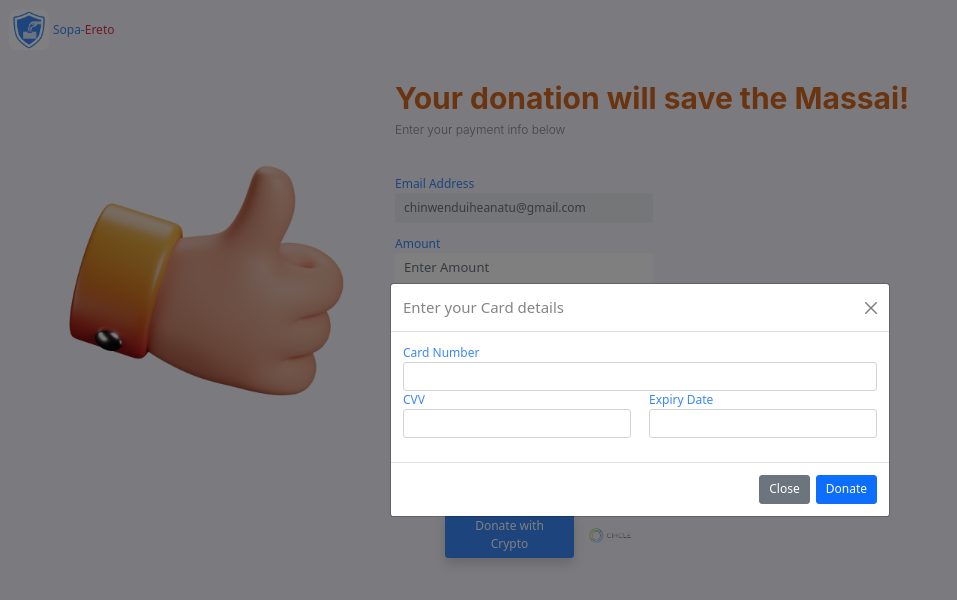
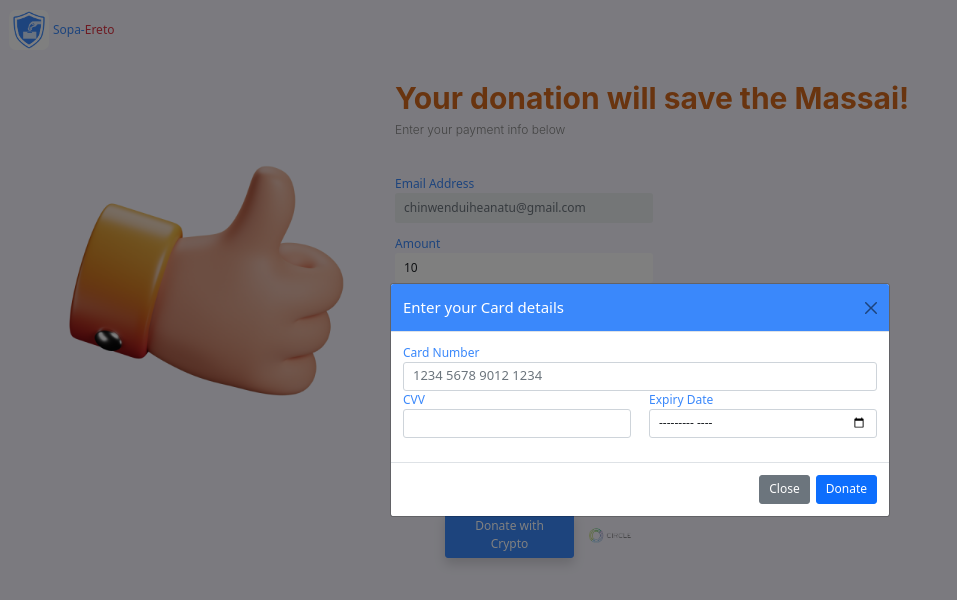
Before and after one commit to Excellence-arch/sopa-ereto, a React (Create React App) app: page /donor/payment in a window 1280 px wide. Both pictures are taken after a click on the button "Donate with Card". Shown: the top 600 px of the page, without its empty margins (0-957 px from the left). Built offline with nearby package versions, Linux system fonts and the light colour scheme; no server answers; a web font is replaced by a local one.

Commit message:
trying to do the card number input field

```diff
--- a/src/Components/Modal.js
+++ b/src/Components/Modal.js
@@ -1,7 +1,7 @@
 import React from 'react';
 
 // eslint-disable-next-line react/prop-types
-const Modal = ({ pay, cardNo, setCardNo, cvv, setCvv, expDate, setExpDate }) => {
+const Modal = ({ pay, cardNo, setCardNo, cvv, setCvv, expDate, setExpDate, getYears, spaceIt }) => {
   return (
     // <div>
     <div
@@ -10,10 +10,10 @@ const Modal = ({ pay, cardNo, setCardNo, cvv, setCvv, expDate, setExpDate }) =>
       tabIndex="-1"
       aria-labelledby="exampleModalLabel"
       aria-hidden="true">
-      <div className="modal-dialog modal-dialog-centered">
+      <div className="modal-dialog modal-dialog-centered rounds-start rounds-end border-0">
         <div className="modal-content">
-          <div className="modal-header">
-            <h5 className="modal-title" id="exampleModalLabel">
+          <div className="modal-header new-color">
+            <h5 className="modal-title text-white" id="exampleModalLabel">
               Enter your Card details
             </h5>
             <button
@@ -29,6 +29,8 @@ const Modal = ({ pay, cardNo, setCardNo, cvv, setCvv, expDate, setExpDate }) =>
                 <input
                   type={'text'}
                   value={cardNo}
+                  placeholder="1234 5678 9012 1234"
+                  onInput={spaceIt}
                   onChange={(e) => setCardNo(e.target.value)}
                   className="form-control"
                 />
@@ -45,9 +47,12 @@ const Modal = ({ pay, cardNo, setCardNo, cvv, setCvv, expDate, setExpDate }) =>
               <div className="col-6">
                 <label className="text-blue">Expiry Date</label>
                 <input
-                  type={'text'}
+                  type={'month'}
                   value={expDate}
-                  onChange={(e) => setExpDate(e.target.value)}
+                  onChange={(e) => {
+                    getYears;
+                    setExpDate(e.target.value);
+                  }}
                   className="form-control"
                 />
               </div>
--- a/src/Pages/Payment.js
+++ b/src/Pages/Payment.js
@@ -10,14 +10,16 @@ import Modal from '../Components/Modal';
 import NewNav from '../Layouts/NewNav';
 
 const Payment = () => {
-  const [amount, setAmount] = useState();
-  const [currency, setCurrency] = useState();
+  const [amount, setAmount] = useState('10');
+  const [currency, setCurrency] = useState('USD');
   const email = 'chinwenduiheanatu@gmail.com';
   const [isloading, setIsloading] = useState(false);
   const isLoadingCrypto = false;
   const [cardNo, setCardNo] = useState();
   const [cvv, setCvv] = useState();
   const [expDate, setExpDate] = useState();
+  const [keys, setKeys] = useState();
+  const [newError, setNewError] = useState();
   // const [dates, setDates] = useState('');
   // const [cardNo, setCardNo] = useState('');
   // const [selectedDate, setSelectedDate] = useState('');
@@ -25,38 +27,77 @@ const Payment = () => {
   // const [cvv, setCvv] = useState();
   const [error, setError] = useState(false);
   // const navigate = useNavigate();
-  const url = `https://sopa-ereto-payments.herokuapp.com/mcs3/donorPay`;
+  // const url = `https://sopa-ereto-payments.herokuapp.com/mcs3/donorPay`;
+  const urls = `https://sopa-ereto-payments.herokuapp.com/mcs3/createCard`;
   // const url = `${useSelector((state) => state.urlReducer.baseUrl)}mcs3/pay`;
   // useEffect(() => {
   //   let date = new Date();
   //   setDates(date.getFullYear());
   // }, []);
 
+  const getKeys = () => {
+    if (currency == '' || amount == '') {
+      setError('All fields arre required');
+    } else {
+      const newUrl = `https://sopa-ereto-payments.herokuapp.com/mcs3/key`;
+      axios
+        .get(newUrl)
+        .then((res) => {
+          console.log(res.data);
+          setKeys(res.data);
+        })
+        .catch((err) => {
+          setNewError(err.message);
+        });
+    }
+  };
+  const getYears = () => {
+    let month = expDate.split('-')[1];
+    let year = expDate.split('-')[0];
+    const newUrl = `https://sopa-ereto-payments.herokuapp.com/mcs3/`;
+    axios
+      .post(newUrl, { month, year })
+      .then((res) => {
+        console.log(res.data);
+      })
+      .catch((err) => {
+        setNewError(err.message);
+      });
+  };
   const pay = () => {
     setIsloading(true);
-    if (amount == '' || currency == '') {
-      setIsloading(false);
-      setError('All inputs are required');
-    } else {
-      axios.post(url, { amount }).then((res) => {
-        if (res.data.status == 'SE200') {
-          setIsloading(false);
-          // console.log(res.data.data.url);
-          openInNewTab(res.data.data.url);
-          // navigate(res.data.url);
-        } else {
-          setIsloading(false);
-          console.log(res.data);
-          setError(res.data.message);
-        }
+    axios
+      .post(urls, { keys, number: cardNo, cvv })
+      .then((res) => {
+        console.log(res.data);
+      })
+      .catch((err) => {
+        setNewError(err.message);
       });
+    // axios.post(url, { amount }).then((res) => {
+    //   if (res.data.status == 'SE200') {
+    //     setIsloading(false);
+    //     // console.log(res.data.data.url);
+    //     openInNewTab(res.data.data.url);
+    //     // navigate(res.data.url);
+    //   } else {
+    //     setIsloading(false);
+    //     console.log(res.data);
+    //     setError(res.data.message);
+    //   }
+    // });
+  };
+
+  const spaceIt = () => {
+    if (cardNo.split('').length % 4 == 0) {
+      setCardNo(``);
     }
   };
 
-  const openInNewTab = (url) => {
-    const newWindow = window.open(url, '_blank', 'noopener,noreferrer');
-    if (newWindow) newWindow.opener = null;
-  };
+  // const openInNewTab = (url) => {
+  //   const newWindow = window.open(url, '_blank', 'noopener,noreferrer');
+  //   if (newWindow) newWindow.opener = null;
+  // };
 
   // const changeNo = (e) => {
   //   let nums = e.target.value;
@@ -130,7 +171,8 @@ const Payment = () => {
           <button
             className="btn btn-color w-25 mt-5 shadow"
             style={{ marginLeft: '50px' }}
-            data-bs-toggle="modal"
+            data-bs-toggle={!error && 'modal'}
+            onClick={getKeys}
             data-bs-target="#exampleModal">
             {isloading ? <span className="spinner-border"></span> : `Donate with Card`}
           </button>
@@ -151,6 +193,9 @@ const Payment = () => {
         setCardNo={setCardNo}
         setCvv={setCvv}
         setExpDate={setExpDate}
+        getYears={getYears}
+        newError={newError}
+        spaceIt={spaceIt}
       />
     </div>
   );
```
